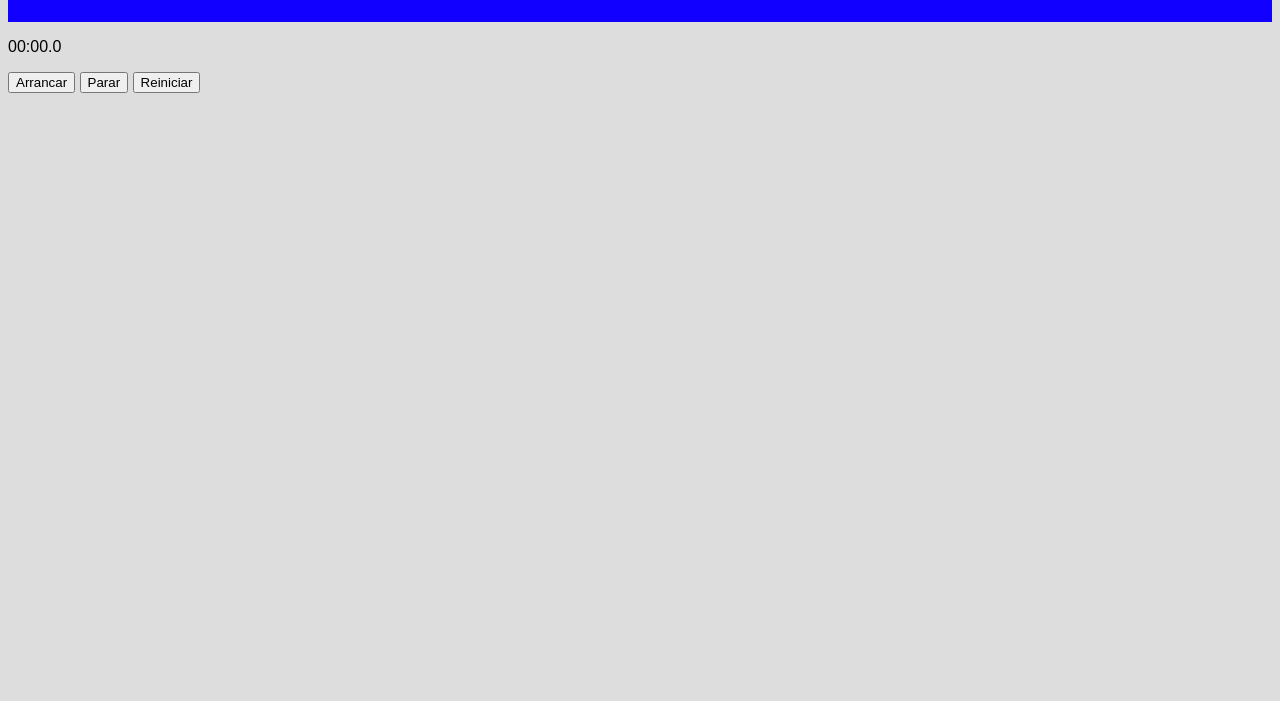
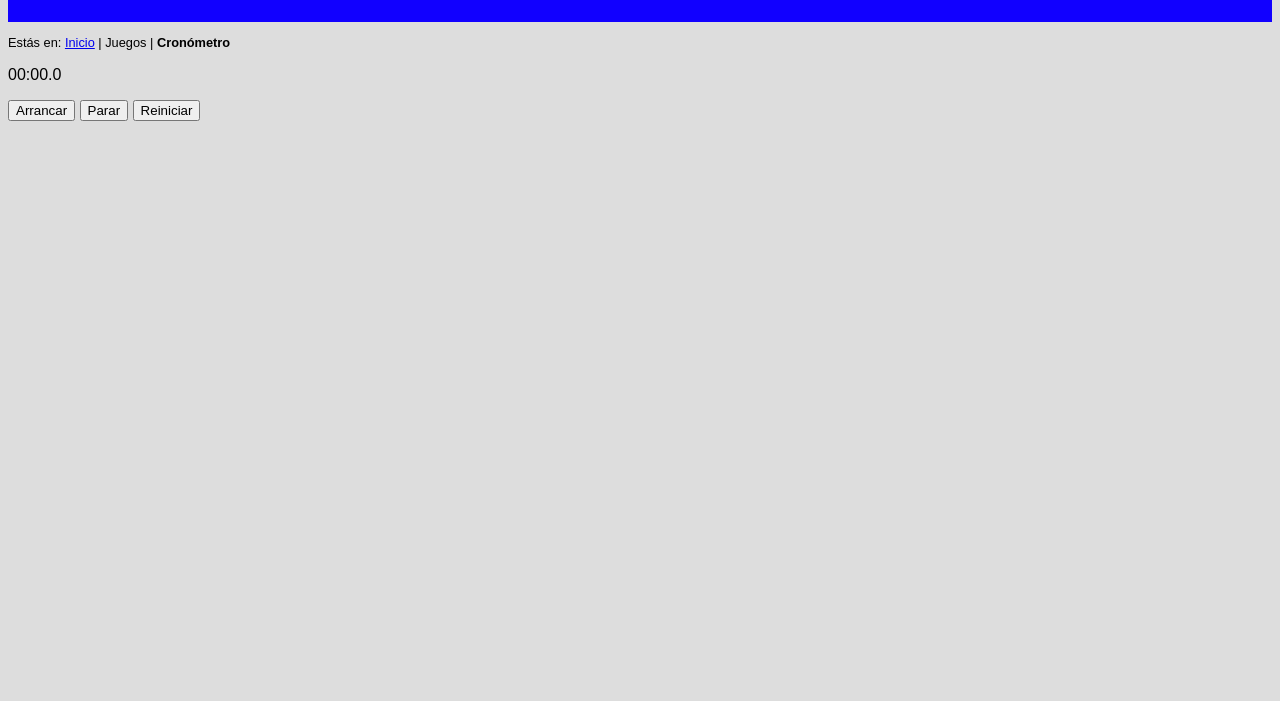
Before and after one commit to RubennDiazz5/SEW, a plain HTML site: page cronometro.html in a window 1280 px wide. Shown: the part 99-800 px from the top of the page. Drawn offline with Linux system fonts and the light colour scheme.

Commit message:
Add files via upload

```diff
--- a/cronometro.html
+++ b/cronometro.html
@@ -29,6 +29,8 @@
         </nav>
     </header>
 
+    <p>Estás en: <a href="index.html" title="Inicio de la página web">Inicio</a> | Juegos | <strong>Cronómetro</strong></p>
+
     <main>
         <p>00:00.0</p>
 
```
